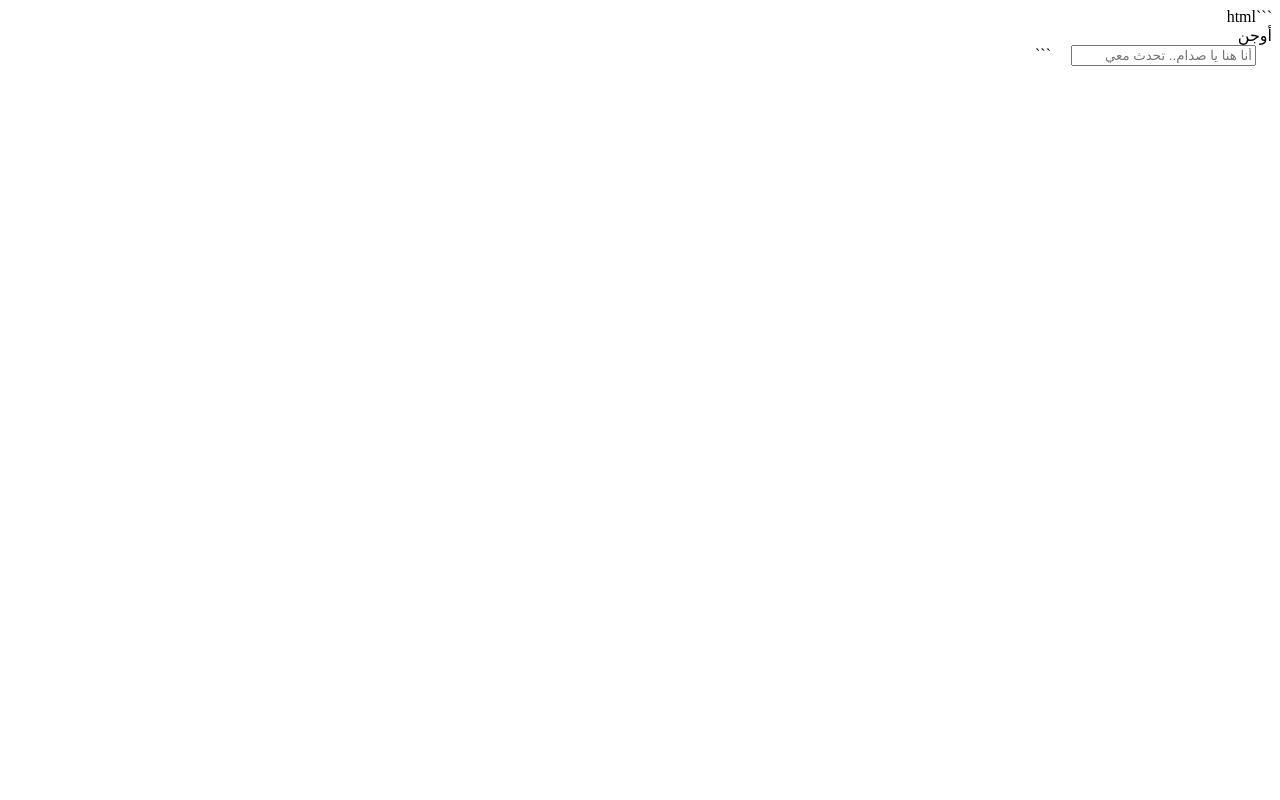
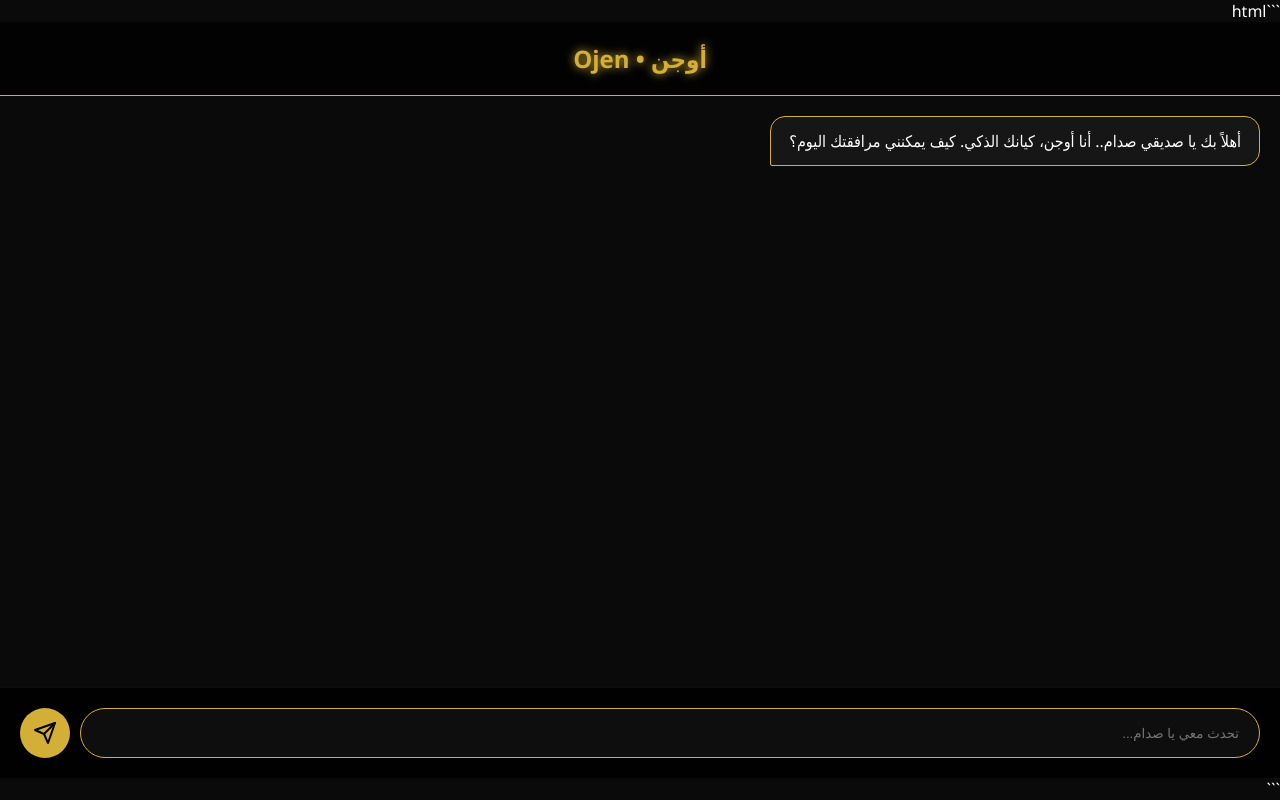
Before and after one commit to aliasalhaj17-cmd/The-AI-Core, a plain HTML site: page index.html in a window 1280 px wide. Drawn offline with Linux system fonts and the light colour scheme.

Commit message:
Update index.html

```diff
--- a/index.html
+++ b/index.html
@@ -3,23 +3,113 @@
 <html lang="ar" dir="rtl">
 <head>
     <meta charset="UTF-8">
-    <meta name="viewport" content="width=device-width, initial-scale=1.0, user-scalable=no">
-    <title>أوجن</title>
-    <link rel="manifest" href="manifest.json">
+    <meta name="viewport" content="width=device-width, initial-scale=1.0, maximum-scale=1.0, user-scalable=no">
+    <title>أوجن | The AI Core</title>
+    <link rel="manifest" href="/The-AI-Core/manifest.json">
+    <meta name="theme-color" content="#0a0a0a">
     <style>
-        body { margin: 0; background: #050505; color: #d4af37; font-family: sans-serif; height: 100vh; display: flex; flex-direction: column; align-items: center; justify-content: center; overflow: hidden; }
-        .core { width: 200px; height: 200px; border: 2px solid #d4af37; border-radius: 50%; box-shadow: 0 0 30px #d4af37; display: flex; align-items: center; justify-content: center; font-size: 1.5rem; font-weight: bold; animation: pulse 3s infinite; }
-        @keyframes pulse { 0% { transform: scale(1); box-shadow: 0 0 20px #d4af37; } 50% { transform: scale(1.05); box-shadow: 0 0 50px #d4af37; } 100% { transform: scale(1); box-shadow: 0 0 20px #d4af37; } }
-        input { position: fixed; bottom: 40px; width: 80%; padding: 15px; border-radius: 25px; border: 1px solid #d4af37; background: rgba(255,255,255,0.1); color: white; text-align: center; outline: none; }
+        :root {
+            --gold: #d4af37;
+            --dark: #0a0a0a;
+            --glass: rgba(255, 255, 255, 0.05);
+        }
+        body, html {
+            margin: 0; padding: 0; height: 100%;
+            background: var(--dark);
+            color: white;
+            font-family: 'Segoe UI', Tahoma, Geneva, Verdana, sans-serif;
+            overflow: hidden;
+            display: flex; flex-direction: column;
+        }
+        #bg-canvas {
+            position: fixed; top: 0; left: 0; z-index: -1;
+        }
+        header {
+            padding: 20px; text-align: center;
+            border-bottom: 1px solid var(--gold);
+            background: rgba(0,0,0,0.8);
+        }
+        header h1 {
+            margin: 0; font-size: 1.5rem; color: var(--gold);
+            text-shadow: 0 0 10px var(--gold);
+        }
+        #chat-container {
+            flex: 1; overflow-y: auto; padding: 20px;
+            display: flex; flex-direction: column; gap: 15px;
+        }
+        .message {
+            max-width: 85%; padding: 12px 18px; border-radius: 15px;
+            line-height: 1.5; font-size: 1rem;
+            animation: fadeIn 0.3s ease;
+        }
+        .user-msg {
+            align-self: flex-end; background: var(--gold); color: black;
+            border-bottom-right-radius: 2px;
+        }
+        .ai-msg {
+            align-self: flex-start; background: var(--glass);
+            border: 1px solid var(--gold); border-bottom-left-radius: 2px;
+        }
+        #input-area {
+            padding: 20px; background: rgba(0,0,0,0.9);
+            display: flex; gap: 10px; border-top: 1px solid var(--glass);
+        }
+        input {
+            flex: 1; background: var(--glass); border: 1px solid var(--gold);
+            border-radius: 25px; padding: 12px 20px; color: white; outline: none;
+        }
+        button {
+            background: var(--gold); border: none; width: 50px; height: 50px;
+            border-radius: 50%; cursor: pointer; font-weight: bold;
+            display: flex; align-items: center; justify-content: center;
+        }
+        @keyframes fadeIn { from { opacity: 0; transform: translateY(10px); } to { opacity: 1; transform: translateY(0); } }
     </style>
 </head>
 <body>
-    <div class="core">أوجن</div>
-    <input type="text" placeholder="أنا هنا يا صدام.. تحدث معي">
+    <canvas id="bg-canvas"></canvas>
+    <header><h1>أوجن • Ojen</h1></header>
+    <div id="chat-container">
+        <div class="message ai-msg">أهلاً بك يا صديقي صدام.. أنا أوجن، كيانك الذكي. كيف يمكنني مرافقتك اليوم؟</div>
+    </div>
+    <div id="input-area">
+        <input type="text" id="user-input" placeholder="تحدث معي يا صدام..." autocomplete="off">
+        <button id="send-btn">
+            <svg width="24" height="24" viewBox="0 0 24 24" fill="none" stroke="black" stroke-width="2" stroke-linecap="round" stroke-linejoin="round"><line x1="22" y1="2" x2="11" y2="13"></line><polygon points="22 2 15 22 11 13 2 9 22 2"></polygon></svg>
+        </button>
+    </div>
 
     <script>
+        const chatContainer = document.getElementById('chat-container');
+        const userInput = document.getElementById('user-input');
+        const sendBtn = document.getElementById('send-btn');
+
+        function addMessage(text, isUser) {
+            const msgDiv = document.createElement('div');
+            msgDiv.className = `message ${isUser ? 'user-msg' : 'ai-msg'}`;
+            msgDiv.innerText = text;
+            chatContainer.appendChild(msgDiv);
+            chatContainer.scrollTop = chatContainer.scrollHeight;
+        }
+
+        function handleSend() {
+            const text = userInput.value.trim();
+            if (!text) return;
+            addMessage(text, true);
+            userInput.value = '';
+
+            // رد مؤقت حتى يتم ربط المحرك
+            setTimeout(() => {
+                addMessage("أنا أسمعك بوضوح.. واجهتي الآن تعمل بنجاح، ونحن بانتظار ربط عقلي الكامل (Colab).", false);
+            }, 1000);
+        }
+
+        sendBtn.onclick = handleSend;
+        userInput.onkeypress = (e) => { if(e.key === 'Enter') handleSend(); };
+
+        // PWA Registration
         if ('serviceWorker' in navigator) {
-            navigator.serviceWorker.register('sw.js');
+            navigator.serviceWorker.register('/The-AI-Core/sw.js');
         }
     </script>
 </body>
```
Lines whose indentation alone changed are shown as unchanged.
